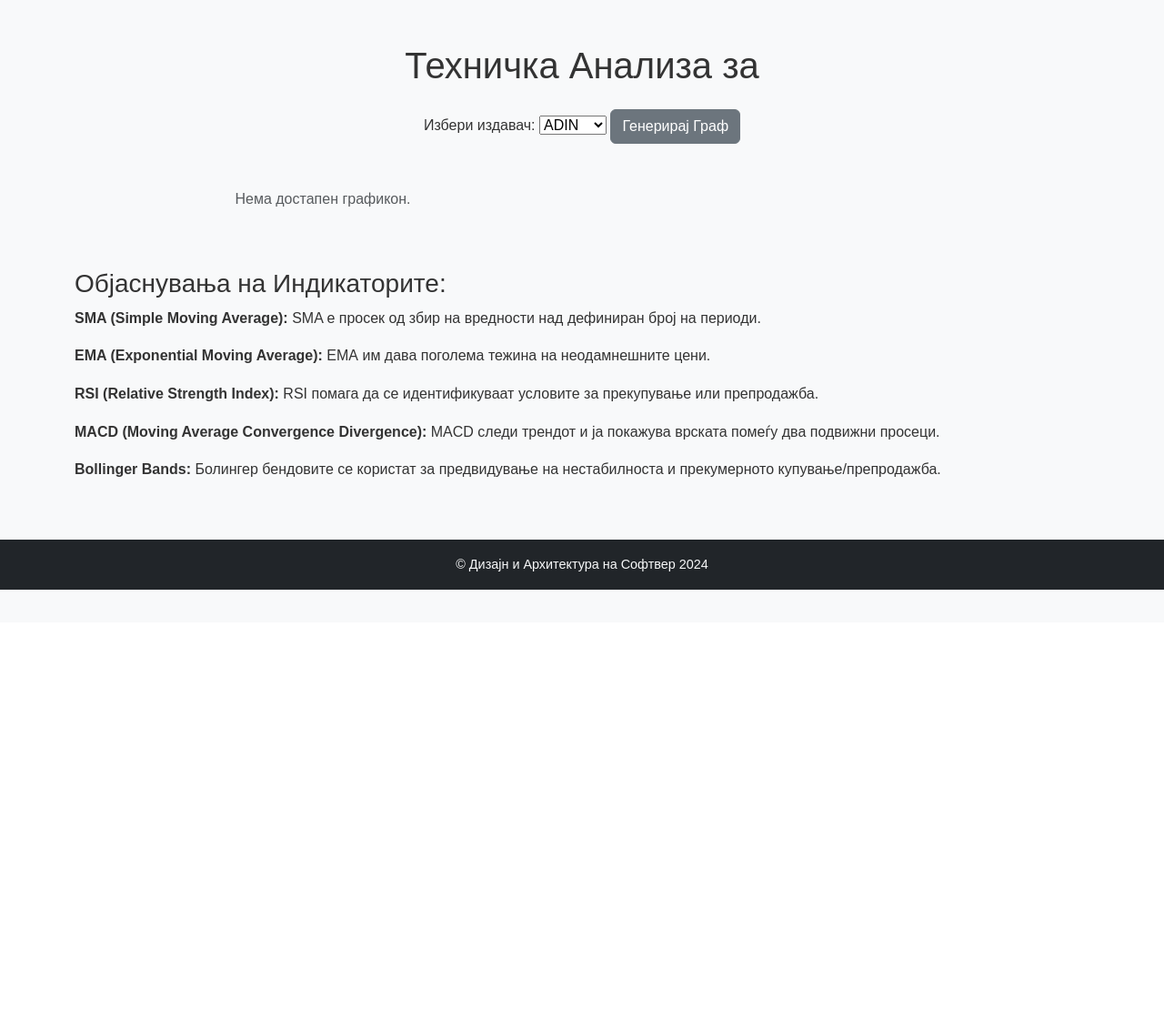
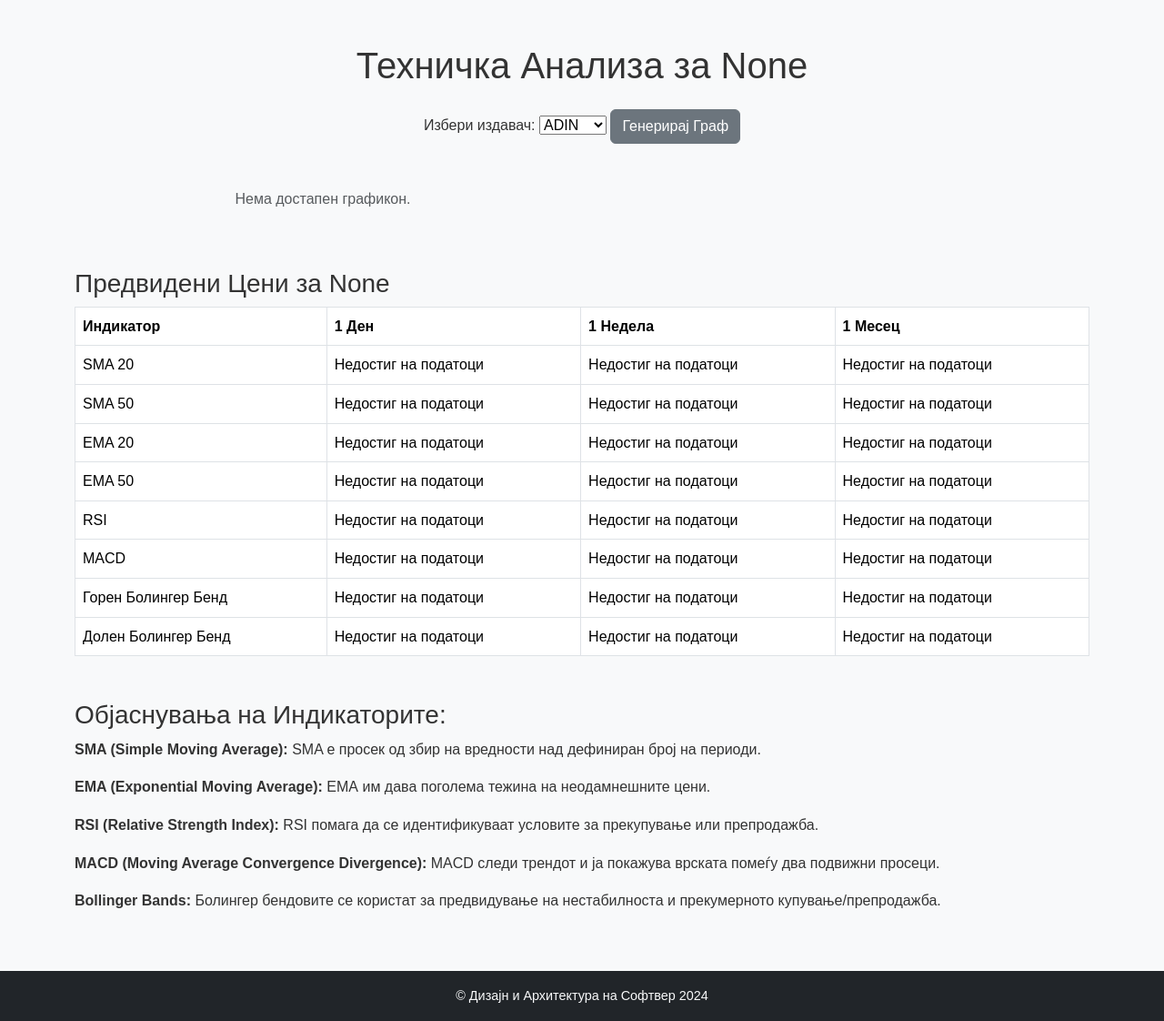
Before and after one commit to davidhristov59/DIANS, a Flask app: page /technicalAnalysis in a window 1280 px wide. Shown: the part 116-1238 px from the top of the page at 91% size. Before the commit the page ends 764 px from the top, so only its background shows below. Run offline with Flask 3, Linux system fonts and the light colour scheme; some libraries are stand-ins or nearby versions.

Commit message:
refactor technicalAnalysis code

```diff
--- a/Homework3/app.py
+++ b/Homework3/app.py
@@ -4,10 +4,11 @@
 from flask import Flask, render_template, request, jsonify
 import pandas as pd
 import datetime
+from datetime import timedelta
 
 from matplotlib import pyplot as plt
-from ta.momentum import RSIIndicator
-from ta.trend import MACD
+from ta.momentum import RSIIndicator, StochasticOscillator
+from ta.trend import MACD, CCIIndicator
 from ta.volatility import BollingerBands
 
 matplotlib.use('Agg')
@@ -102,8 +103,21 @@
 def technical_analysis():
     """Render or analyze the technical analysis page with issuers."""
     if request.method == 'GET':
-        # Render the technical analysis page with available issuers
-        return render_template('technicalAnalysis.html', issuers=issuers)
+        # Initialize empty/default variables for GET request
+        predicted_prices = {}
+        indicators = {}
+        graph_base64 = None
+        issuer = None
+
+        # Render the technical analysis page without predictions (initial page load)
+        return render_template(
+            'technicalAnalysis.html',
+            issuers=issuers,
+            indicators=indicators,
+            issuer=issuer,
+            graph_base64=graph_base64,
+            predicted_prices=predicted_prices
+        )
 
     if request.method == 'POST':
         # Handle the analysis request for a specific issuer
@@ -156,7 +170,45 @@
             ema_20 = close_prices.ewm(span=20, adjust=False).mean()
             ema_50 = close_prices.ewm(span=50, adjust=False).mean()
 
-            # Plot the graph with indicators
+            # Predict prices based on indicators
+            def predict_price(indicator, days_ahead):
+                last_value = indicator.iloc[-1]
+                return last_value * (1 + (days_ahead * 0.001))
+
+            predicted_prices = {
+                '1_day': {
+                    'SMA_20': predict_price(sma_20, 1),
+                    'SMA_50': predict_price(sma_50, 1),
+                    'EMA_20': predict_price(ema_20, 1),
+                    'EMA_50': predict_price(ema_50, 1),
+                    'RSI': predict_price(rsi, 1),
+                    'MACD': predict_price(macd, 1),
+                    'Bollinger_Upper': predict_price(bollinger_upper, 1),
+                    'Bollinger_Lower': predict_price(bollinger_lower, 1),
+                },
+                '1_week': {
+                    'SMA_20': predict_price(sma_20, 7),
+                    'SMA_50': predict_price(sma_50, 7),
+                    'EMA_20': predict_price(ema_20, 7),
+                    'EMA_50': predict_price(ema_50, 7),
+                    'RSI': predict_price(rsi, 7),
+                    'MACD': predict_price(macd, 7),
+                    'Bollinger_Upper': predict_price(bollinger_upper, 7),
+                    'Bollinger_Lower': predict_price(bollinger_lower, 7),
+                },
+                '1_month': {
+                    'SMA_20': predict_price(sma_20, 30),
+                    'SMA_50': predict_price(sma_50, 30),
+                    'EMA_20': predict_price(ema_20, 30),
+                    'EMA_50': predict_price(ema_50, 30),
+                    'RSI': predict_price(rsi, 30),
+                    'MACD': predict_price(macd, 30),
+                    'Bollinger_Upper': predict_price(bollinger_upper, 30),
+                    'Bollinger_Lower': predict_price(bollinger_lower, 30),
+                }
+            }
+
+            # Generate the graph
             plt.figure(figsize=(10, 6))
             plt.plot(close_prices, label='Average Price', color='blue', linestyle='-', linewidth=2)
             plt.plot(sma_20, label='SMA 20', linestyle='--', color='orange')
@@ -195,53 +247,17 @@
                     bollinger_lower.iloc[-1]) else "Недостаток на податоци",
             }
 
+            # Render the template with all the data
             return render_template('technicalAnalysis.html',
                                    indicators=indicators,
                                    issuer=issuer,
                                    issuers=issuers,
-                                   graph_base64=graph_base64)
+                                   graph_base64=graph_base64,
+                                   predicted_prices=predicted_prices)
 
         except Exception as e:
             return jsonify({'error': str(e)}), 500
 
-
-def plot_average_price_chart(issuer, df):
-    issuer_data = df[df['Issuer Name'] == issuer].copy()
-
-    if issuer_data.empty:
-        return None
-
-    issuer_data['Date'] = pd.to_datetime(issuer_data['Date'], errors='coerce')
-    issuer_data.loc[:, 'Average Price'] = pd.to_numeric(issuer_data['Average Price'], errors='coerce')
-
-    issuer_data.dropna(subset=['Date', 'Average Price'], inplace=True)
-
-    issuer_data.set_index('Date', inplace=True)
-    issuer_data.sort_index(inplace=True)
-
-    issuer_data['Average Price'] = issuer_data['Average Price'].interpolate()
-
-    # Generate the line chart
-    plt.figure(figsize=(10, 6))
-    plt.plot(
-        issuer_data.index, issuer_data['Average Price'],
-        label=f'{issuer} Average Price', color='blue', linestyle='-', linewidth=2
-    )
-    plt.title(f'{issuer} Просечна Цена Низ Времето')
-    plt.xlabel('Date')
-    plt.ylabel('Average Price')
-    plt.xticks(rotation=45)
-    plt.grid(True)
-    plt.legend()
-
-    buf = io.BytesIO()
-    plt.savefig(buf, format='png')
-    buf.seek(0)
-    plt.close()
-
-    img_base64 = base64.b64encode(buf.read()).decode('utf-8')
-
-    return img_base64
 
 
 @app.route('/about')
--- a/Homework3/templates/technicalAnalysis.html
+++ b/Homework3/templates/technicalAnalysis.html
@@ -10,7 +10,7 @@
     <label for="issuer">Избери издавач:</label>
     <select name="issuer" id="issuer">
         {% for issuer_name in issuers %}
-        <option value="{{ issuer_name }}" {% if issuer_name == issuer %} selected {% endif %}>
+        <option value="{{ issuer_name }}" {% if issuer_name== issuer %} selected {% endif %}>
             {{ issuer_name }}
         </option>
         {% endfor %}
@@ -33,7 +33,7 @@
     <div class="col-md-6">
         <!-- Display indicators table -->
         {% if indicators %}
-        <table class="table table-bordered">
+        <table style="margin-top: 61px; margin-left: 30px;" class="table table-bordered">
             <thead>
             <tr>
                 <th>Индикатор</th>
@@ -79,13 +79,66 @@
     </div>
 </div>
 
-<!-- Section for Indicator Explanations -->
+
+<div class="mt-5">
+    <h3>Предвидени Цени за {{ issuer }}</h3>
+    <table class="table table-bordered">
+        <thead>
+        <tr>
+            <th>Индикатор</th>
+            <th>1 Ден</th>
+            <th>1 Недела</th>
+            <th>1 Месец</th>
+        </tr>
+        </thead>
+        <tbody>
+        {% for indicator, values in {
+            'SMA 20': 'SMA_20',
+            'SMA 50': 'SMA_50',
+            'EMA 20': 'EMA_20',
+            'EMA 50': 'EMA_50',
+            'RSI': 'RSI',
+            'MACD': 'MACD',
+            'Горен Болингер Бенд': 'Bollinger_Upper',
+            'Долен Болингер Бенд': 'Bollinger_Lower'
+        }.items() %}
+        <tr>
+            <td>{{ indicator }}</td>
+            <td>{{ predicted_prices.get('1_day', {}).get(values, 'Недостиг на податоци') if not predicted_prices.get('1_day', {}).get(values) in [None, 'NaN'] else 'Недостиг на податоци' }}</td>
+            <td>{{ predicted_prices.get('1_week', {}).get(values, 'Недостиг на податоци') if not predicted_prices.get('1_week', {}).get(values) in [None, 'NaN'] else 'Недостиг на податоци' }}</td>
+            <td>{{ predicted_prices.get('1_month', {}).get(values, 'Недостиг на податоци') if not predicted_prices.get('1_month', {}).get(values) in [None, 'NaN'] else 'Недостиг на податоци' }}</td>
+        </tr>
+        {% endfor %}
+        </tbody>
+    </table>
+</div>
+
+<script>
+    document.addEventListener('DOMContentLoaded', function () {
+        let cells = document.querySelectorAll('table tbody td');
+
+        cells.forEach(function (cell) {
+            let content = cell.textContent.trim().toLowerCase();
+            if (content === 'nan' || content === 'undefined' || content === '') {
+                cell.textContent = 'Недостиг на податоци';
+            }
+        });
+    });
+</script>
+
+
+
+
 <div class="mt-5">
     <h3>Објаснувања на Индикаторите:</h3>
-    <p><strong>SMA (Simple Moving Average):</strong> SMA е просек од збир на вредности над дефиниран број на периоди.</p>
+    <p><strong>SMA (Simple Moving Average):</strong> SMA е просек од збир на вредности над дефиниран број на периоди.
+    </p>
     <p><strong>EMA (Exponential Moving Average):</strong> ЕМА им дава поголема тежина на неодамнешните цени.</p>
-    <p><strong>RSI (Relative Strength Index):</strong> RSI помага да се идентификуваат условите за прекупување или препродажба.</p>
-    <p><strong>MACD (Moving Average Convergence Divergence):</strong> MACD следи трендот и ја покажува врската помеѓу два подвижни просеци.</p>
-    <p><strong>Bollinger Bands:</strong> Болингер бендовите се користат за предвидување на нестабилноста и прекумерното купување/препродажба.</p>
+    <p><strong>RSI (Relative Strength Index):</strong> RSI помага да се идентификуваат условите за прекупување или
+        препродажба.</p>
+    <p><strong>MACD (Moving Average Convergence Divergence):</strong> MACD следи трендот и ја покажува врската помеѓу
+        два подвижни просеци.</p>
+    <p><strong>Bollinger Bands:</strong> Болингер бендовите се користат за предвидување на нестабилноста и прекумерното
+        купување/препродажба.</p>
 </div>
 {% endblock %}
```
Lines whose indentation alone changed are shown as unchanged.
